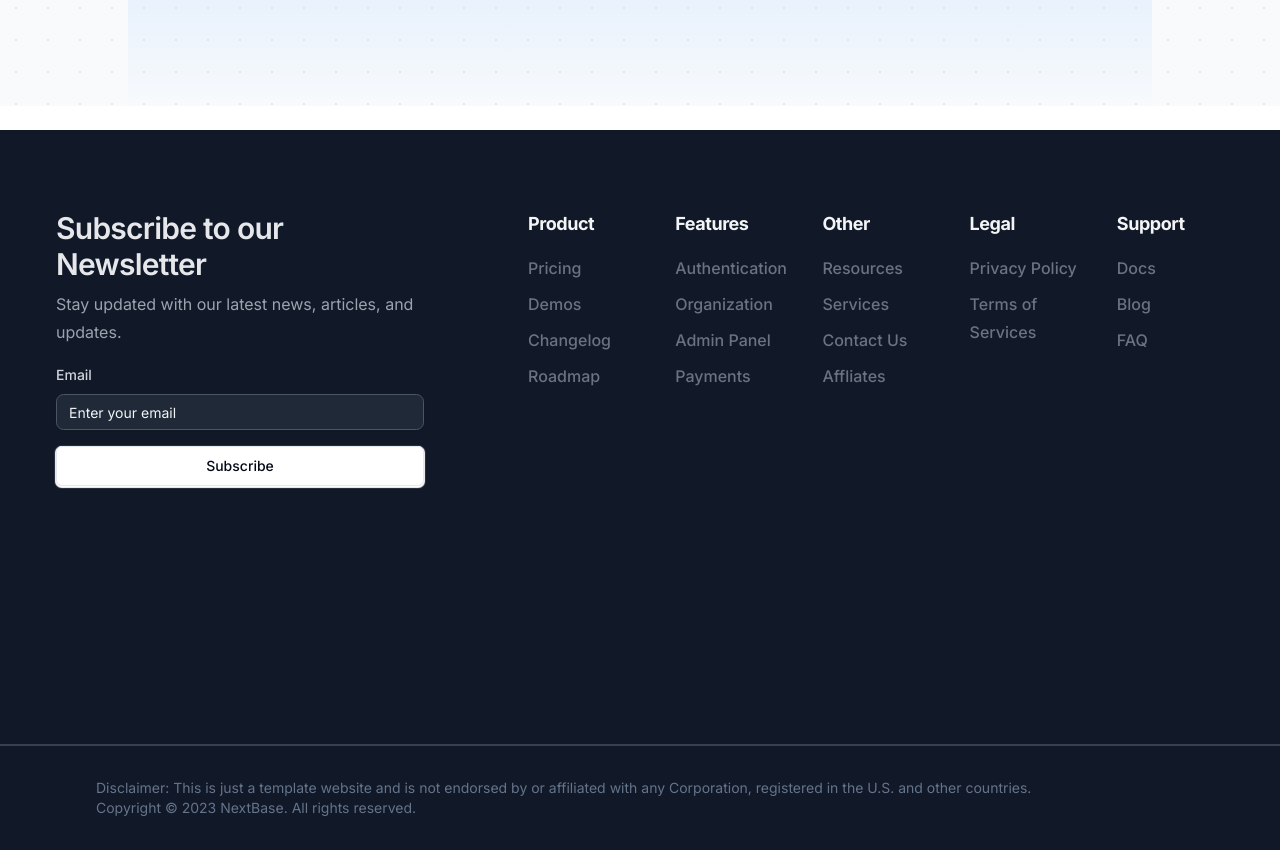
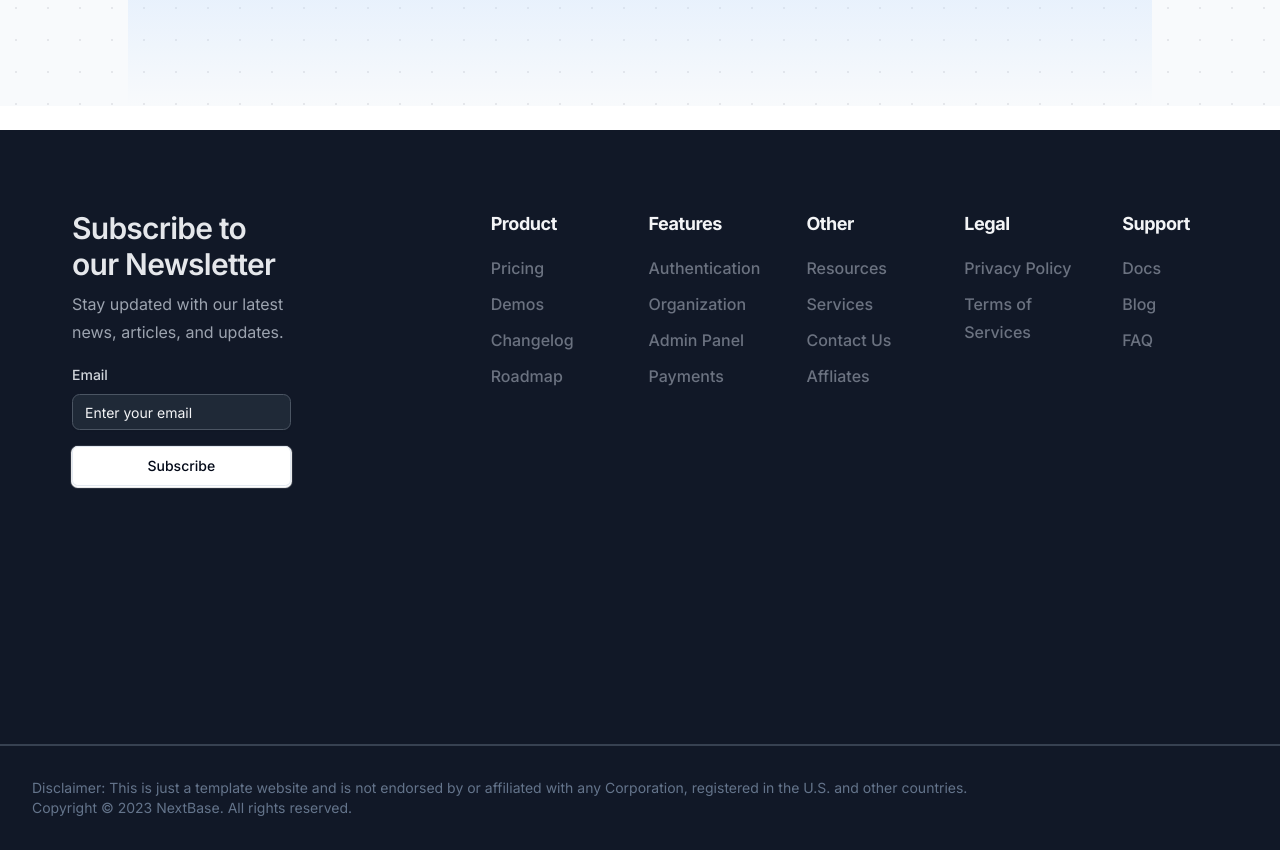
Before and after one commit to feibiss/nxtbase-landing-page, a Next.js app in the folder landing-1/: page / in a window 1280 px wide. Shown: the part 4920-5770 px from the top of the page. Built offline with nearby package versions, Linux system fonts and the light colour scheme.

Commit message:
Style : Cleaned up footer layout

```diff
--- a/landing-1/src/components/containers/footer.tsx
+++ b/landing-1/src/components/containers/footer.tsx
@@ -7,14 +7,14 @@ import { FOOTER_LINKS, FooterCategory } from "@/lib/enums";
 
 export default function Footer() {
   return (
-    <footer className=" bg-gray-900 relative lg:pt-8 md:pt-8 mt-8 md:mt-6 lg:h-[calc(100dvh-var(--navbar-height))]">
-      <div className="flex-col lg:flex-row flex justify-between items-start">
-        <div className="grid grid-cols-3 md:grid-cols-5 w-full gap-4 md:gap-8 px-8 pt-12 order-2 lg:order-1 lg:w-2/3 md:w-full md:order-2 md:mt-8 lg:mt-0  md:mx-auto  md:max-w-3xl">
+    <footer className=" bg-gray-900 relative lg:pt-8 md:pt-8 mt-8 md:mt-6 lg:h-[calc(100dvh-var(--navbar-height))] px-8">
+      <div className="grid grid-cols-1 lg:grid-cols-3 gap-8 lg:gap-40">
+        <div className="col-span-1 lg:col-span-2 grid grid-cols-3 md:grid-cols-5 w-full gap-4 md:gap-8 pt-12 order-2 lg:order-1 md:order-2 md:mt-8 lg:mt-0  md:mx-auto">
           {FOOTER_LINKS.map((details) => {
             return <FooterCategory key={details.id} footerDetails={details} />;
           })}
         </div>
-        <div className="w-full px-8 mx-auto pt-16 md:pt-8 lg:pt-12 lg:max-w-md space-y-4 md:px-10 md:max-w-2xl">
+        <div className="w-full col-span-1 mx-auto pt-16 md:pt-8 lg:pt-12 space-y-4 md:px-10">
           <div className="text-start space-y-2">
             <Typography variant={"h4"} className=" text-gray-200">
               Subscribe to our Newsletter
@@ -42,7 +42,7 @@ export default function Footer() {
           </form>
         </div>
       </div>
-      <div className="border-t-2 lg:absolute bottom-0 left-0 w-full overflow-x-none border-gray-700 py-8 px-8 lg:px-24 md:px-10  md:mt-0 mt-8">
+      <div className="border-t-2 lg:px-8 lg:absolute bottom-0 left-0 w-full overflow-x-none border-gray-700 py-8  md:mt-0 mt-8">
         <Typography variant={"mutedText"}>
           Disclaimer: This is just a template website and is not endorsed by or
           affiliated with any Corporation, registered in the U.S. and other
```
